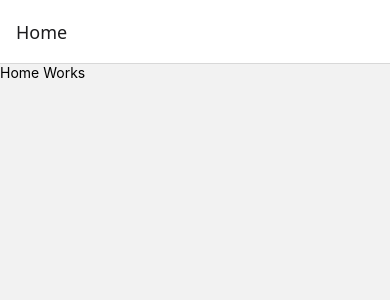
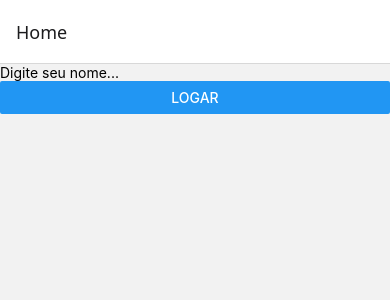
Before and after one commit to simonntech/contextApiAula, a React Native app: screen / in a window 390 px wide. Shown: the top 300 px of the page. Built offline with nearby package versions, Linux system fonts and the light colour scheme.

Commit message:
home screen props

```diff
--- a/src/screens/HomeScreen.tsx
+++ b/src/screens/HomeScreen.tsx
@@ -1,9 +1,33 @@
-import { View, Text } from "react-native"
+import { useState } from 'react'
+import { View, Text, TextInput, Button } from "react-native";
 
-export default function HomeScreen() {
+//criar propriedade para o navegador
+import { StackNavigationProp } from '@react-navigation/stack';
+import { RootStackParamList } from '../../App';
+
+type HomeScreenProps = {
+    navigation: StackNavigationProp<RootStackParamList, 'Home'>
+}
+
+export default function HomeScreen({ navigation }: HomeScreenProps) {
+
+    const [inputText, setInputText] = useState('');
+
+    const navigateToUserScreen = () => {
+        navigation.navigate('User', { username: inputText });
+    }
+
     return (
         <View>
-            <Text>Home Works</Text>
+            <TextInput
+                placeholder="Digite seu nome..."
+                value={inputText}
+                onChangeText={(text) => setInputText(text)}
+            />
+            <Button
+                title='Logar'
+                onPress={navigateToUserScreen}
+            />
         </View>
     )
 }
```
